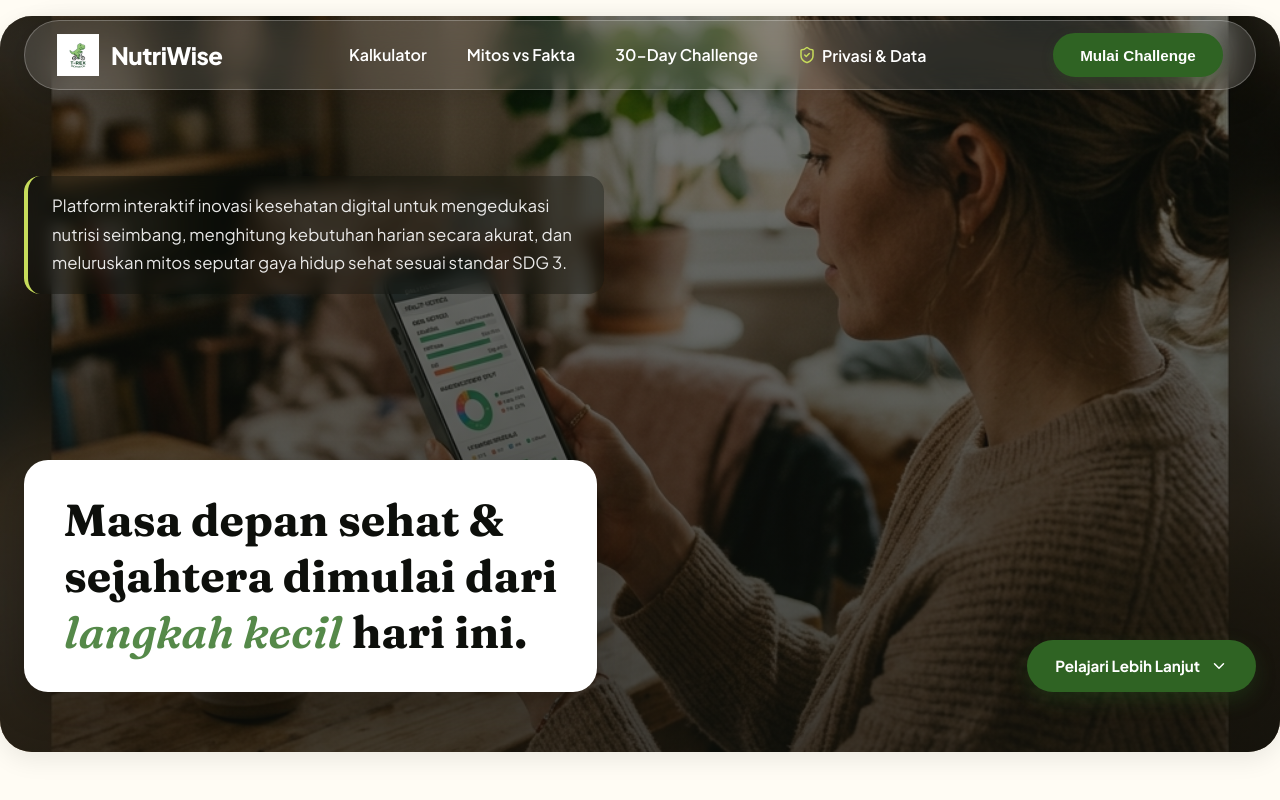
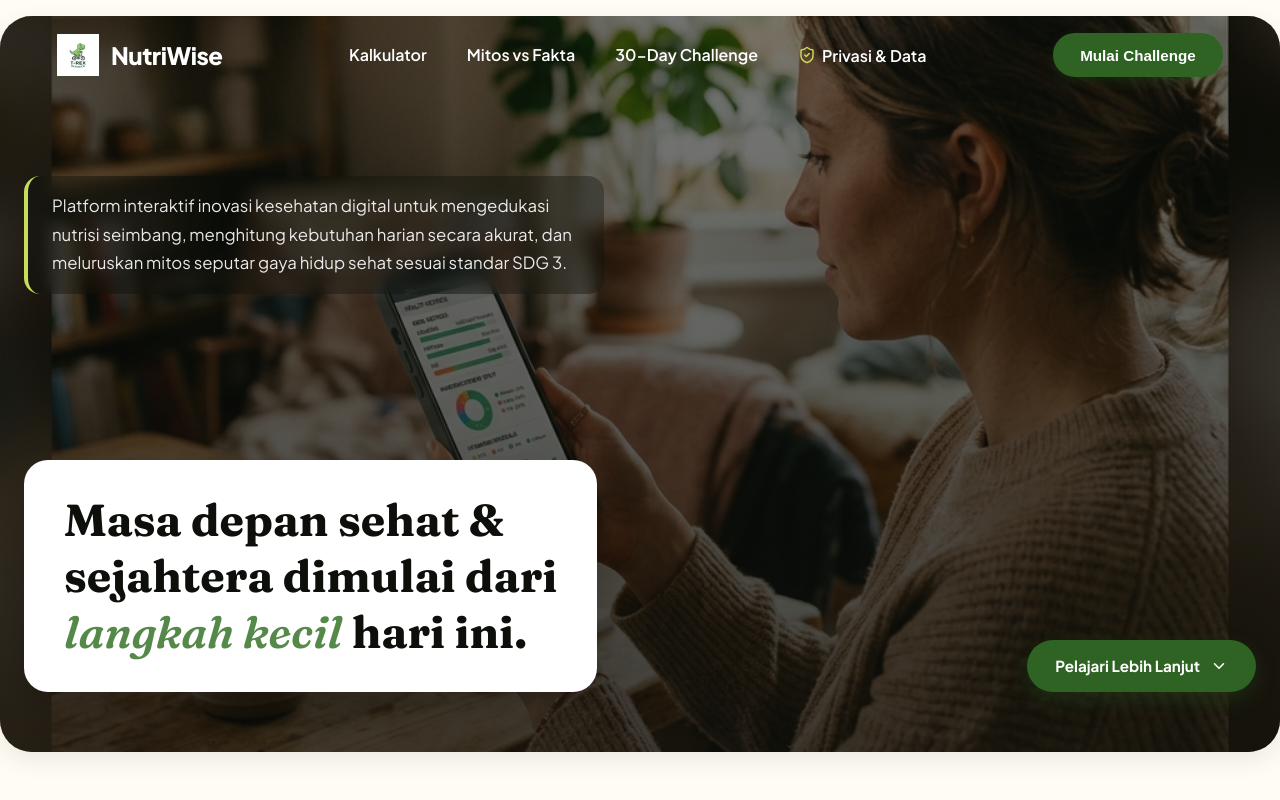
Before and after one commit to dababayou/NutriWise, a React (Vite) app: page / in a window 1280 px wide. Shown: the top 800 px of the page. Built offline with nearby package versions, Linux system fonts and the light colour scheme; no server answers; a web font is replaced by a local one.

Commit message:
style: set initial navbar inner background to completely invisible

```diff
--- a/src/index.css
+++ b/src/index.css
@@ -103,16 +103,16 @@ h1, h2, h3, h4, .font-serif {
 .navbar-inner {
   max-width: 1240px;
   margin: 0 auto;
-  background: rgba(255, 255, 255, 0.12);
-  backdrop-filter: blur(14px);
-  -webkit-backdrop-filter: blur(14px);
+  background: transparent;
+  backdrop-filter: none;
+  -webkit-backdrop-filter: none;
   border-radius: 60px;
   padding: 12px 32px;
   display: flex;
   align-items: center;
   justify-content: space-between;
-  box-shadow: 0 8px 32px rgba(0, 0, 0, 0.15);
-  border: 1px solid rgba(255, 255, 255, 0.25);
+  box-shadow: none;
+  border: 1px solid transparent;
   transition: all 0.35s cubic-bezier(0.4, 0, 0.2, 1);
 }
 
```
